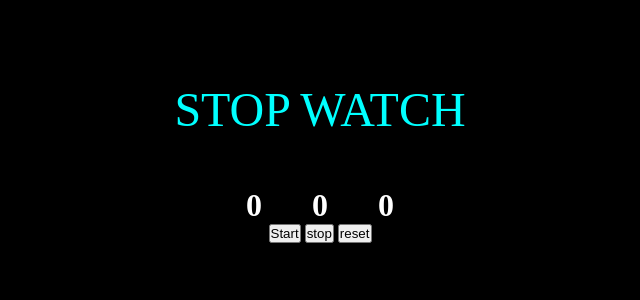
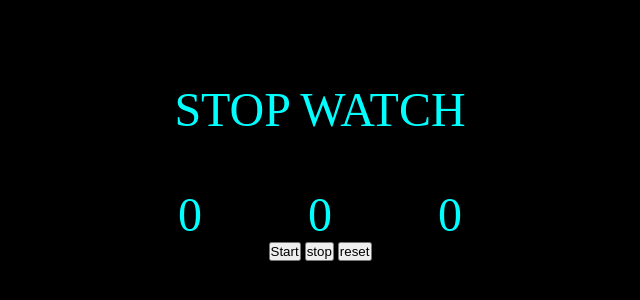
Before and after one commit to Hamzabaloch08/Stop-Watch, a plain HTML site: page index.html in a window 1280 px wide. Shown: the part 118-418 px from the top of the page, without its empty margins (320-960 px from the left). Drawn offline with Linux system fonts and the light colour scheme.

Commit message:
Update index.html

```diff
--- a/index.html
+++ b/index.html
@@ -41,6 +41,14 @@
             margin-top: 20px;
         }
 
+        .Watch-section>h1{
+            width: 80px;
+            text-align: center;
+            color: aqua;
+            font-size: 3rem;
+            font-weight: 100;
+        }
+
     </style>
 </head>
 
```
